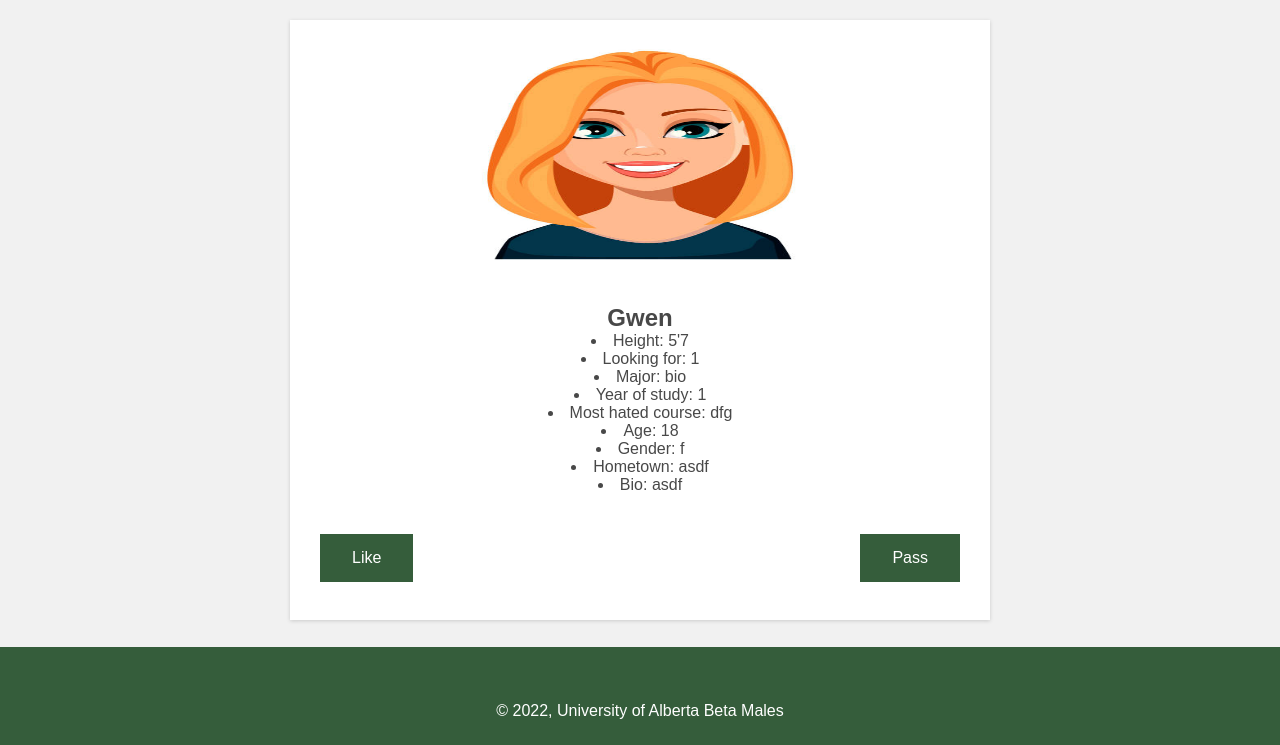
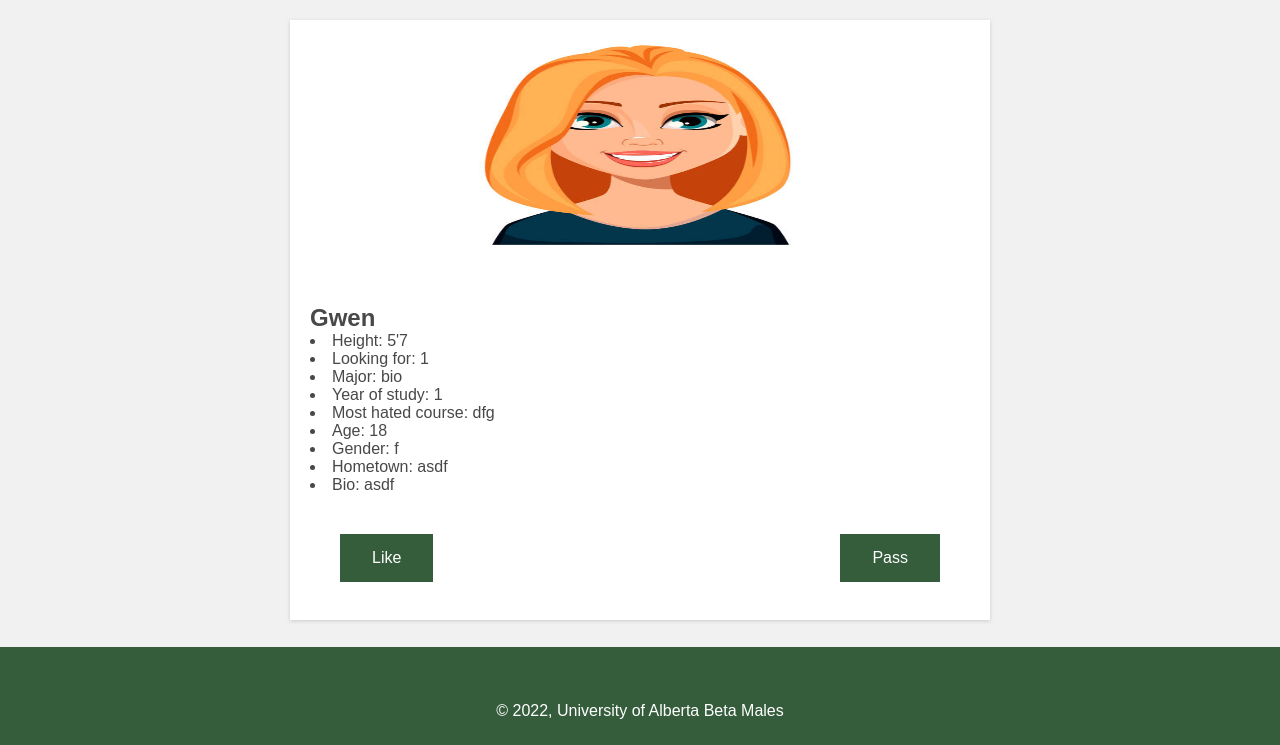
Before and after one commit to LeoKraushaar/UAlbertaDate, a Django app: page /swipe/ in a window 1280 px wide. Shown: the part 84-829 px from the top of the page. Run offline with Django 4.2, Linux system fonts and the light colour scheme; a user stored in the database is signed in; data comes from the database, SQL or seed files in the repository.

Commit message:
fixed swipe

```diff
--- a/UAlbertaDate/swipe/templates/swipe.html
+++ b/UAlbertaDate/swipe/templates/swipe.html
@@ -25,6 +25,7 @@
                 margin-left: 150px;
                 height: 40px;
                 width: 170px;
+
                 object-fit: cover;
                 object-position: 100% 95%;
                 filter: invert(100%) sepia(0%) saturate(2000%) hue-rotate(147deg) brightness(118%) contrast(100%);
@@ -46,9 +47,10 @@
             article {
                 color: #484848;
                 margin: auto;
-                text-align: center;
+                text-align: justify;
                 box-shadow: rgba(0, 0, 0, 0.16) 0px 1px 4px;
                 background-color: #fff;
+                padding: 0px 20px;
                 position: absolute;
                 width: 700px;
                 height: 600px;
@@ -58,8 +60,10 @@
             }
 
             img[src="{{image_url}}"]{
-                padding: 20px 0 0 0;
+                padding: 15px 0px;
                 width = 500px;
+                transform: translate(15.5%,0%);
+
                 height = 250px;
             }
 
```
